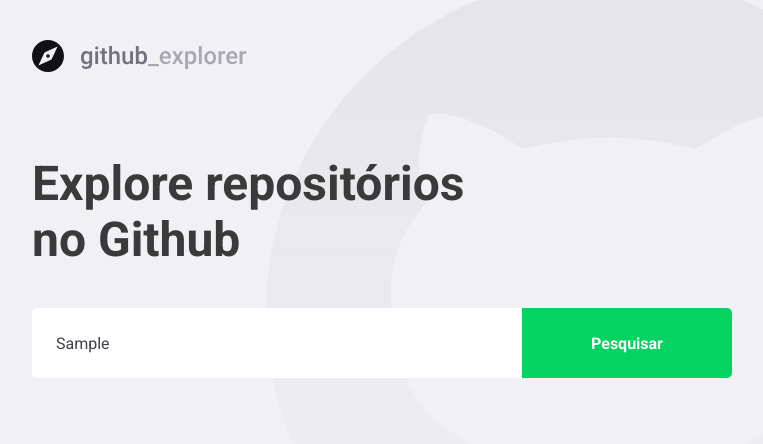
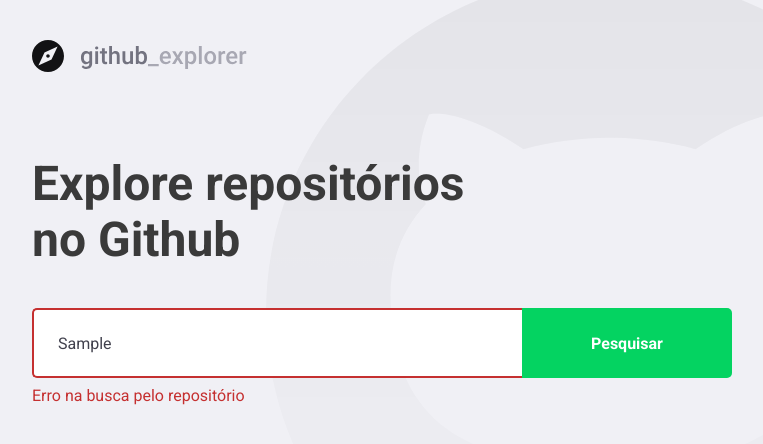
Before and after one commit to radaelilucca/primeiro-projeto-react-ts, a React (Create React App) app: page / in a window 1280 px wide. Both pictures are taken after typing "Sample" into the empty fields and a click on the button "Pesquisar". Shown: the top 444 px of the page, without its empty margins (148-911 px from the left). Built offline with nearby package versions, Linux system fonts and the light colour scheme; no server answers; the HTML template or start-up script is replaced by a standard one.

Commit message:
feat: handling errors on search

```diff
--- a/src/pages/Dashboard/index.tsx
+++ b/src/pages/Dashboard/index.tsx
@@ -1,8 +1,8 @@
 /* eslint-disable camelcase */
-import React, { useEffect, useState, FormEvent } from 'react';
+import React, { useState, FormEvent } from 'react';
 import { FiChevronRight } from 'react-icons/fi';
 
-import { Title, Form, Repositories } from './styles';
+import { Title, Form, Repositories, Error } from './styles';
 
 import logo from '../../assets/logo.svg';
 
@@ -21,30 +21,42 @@
 const Dashboard: React.FC = () => {
   const [newRepo, setNewRepo] = useState('');
   const [repositories, setRepositories] = useState<Repository[]>([]);
+  const [inputError, setInputError] = useState('');
 
   const handleSubmit = async (e: FormEvent<HTMLFormElement>): Promise<void> => {
     e.preventDefault();
 
-    const response = await api.get<Repository>(`/repos/${newRepo}`);
+    if (!newRepo) {
+      setInputError('Digite autor/nome do repositório');
+      return;
+    }
 
-    const repository = response.data;
+    try {
+      const response = await api.get<Repository>(`/repos/${newRepo}`);
 
-    setRepositories([...repositories, repository]);
-    setNewRepo('');
+      const repository = response.data;
+
+      setRepositories([...repositories, repository]);
+      setNewRepo('');
+      setInputError('');
+    } catch (error) {
+      setInputError('Erro na busca pelo repositório');
+    }
   };
 
   return (
     <>
       <img src={logo} alt="Github Explorer" />
       <Title>Explore repositórios no Github</Title>
-      <Form onSubmit={e => handleSubmit(e)}>
+      <Form onSubmit={e => handleSubmit(e)} hasError={!!inputError}>
         <input
           value={newRepo}
-          placeholder="Digite o nome do repositório"
+          placeholder="Digite autor/nome do repositório"
           onChange={e => setNewRepo(e.target.value)}
         />
         <button type="submit">Pesquisar</button>
       </Form>
+      {inputError && <Error>{inputError}</Error>}
 
       <Repositories>
         {repositories.map(repository => (
--- a/src/pages/Dashboard/styles.ts
+++ b/src/pages/Dashboard/styles.ts
@@ -1,5 +1,9 @@
-import styled from 'styled-components';
+import styled, { css } from 'styled-components';
 import { shade } from 'polished';
+
+interface FormProps {
+  hasError: boolean;
+}
 
 export const Title = styled.h1`
   font-size: 48px;
@@ -10,7 +14,7 @@
   margin-top: 80px;
 `;
 
-export const Form = styled.form`
+export const Form = styled.form<FormProps>`
   margin-top: 40px;
   max-width: 700px;
 
@@ -23,6 +27,14 @@
     border: 0;
     border-radius: 5px 0 0 5px;
     color: #41414d;
+    border: 2px solid #fff;
+
+    ${props =>
+      props.hasError &&
+      css`
+        border: 2px solid #c53030;
+        border-right: 0;
+      `}
 
     &::placeholder {
       color: #a8a8b3;
@@ -104,3 +116,9 @@
     }
   }
 `;
+
+export const Error = styled.span`
+  display: block;
+  color: #c53030;
+  margin-top: 8px;
+`;
```
